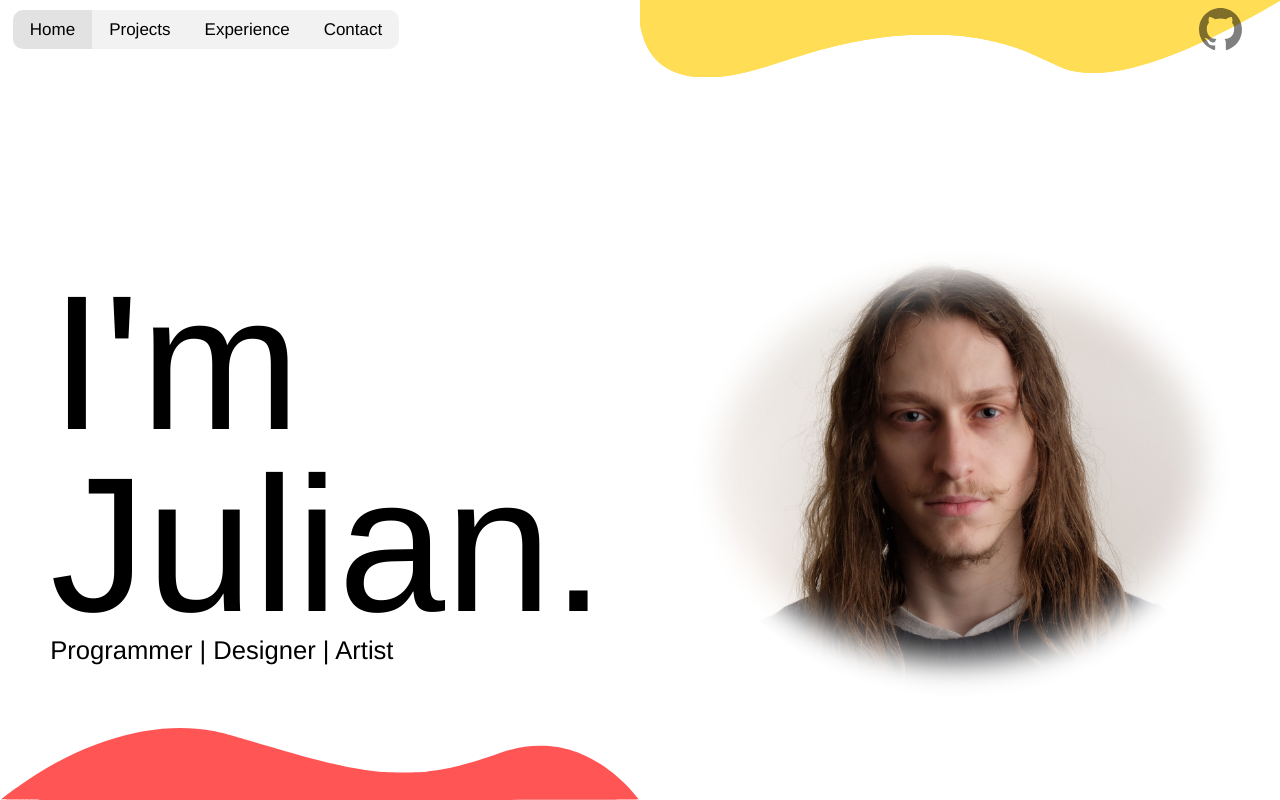
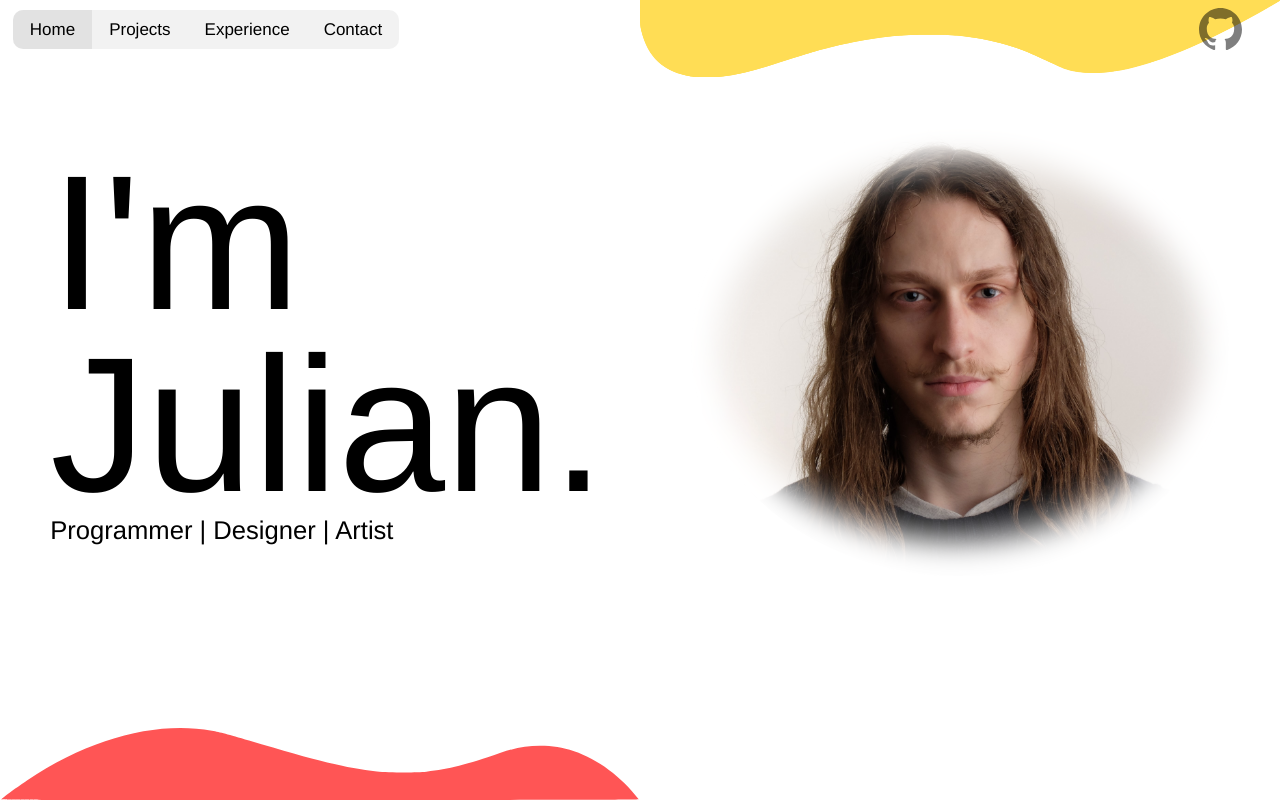
Before and after one commit to juliankuyumcu/juliankuyumcu.github.io, a plain HTML site: page index.html in a window 1280 px wide. Drawn offline with Linux system fonts and the light colour scheme.

Commit message:
Styling fixes

```diff
--- a/styles/main.css
+++ b/styles/main.css
@@ -141,7 +141,7 @@ h1 a:last-of-type {
    position: relative;
    flex-shrink: 1;
    height: 100vh;
-   margin-top: 30vh;
+   margin-top: 15vh;
    flex-direction: column;
    justify-content: start;
 }
```
